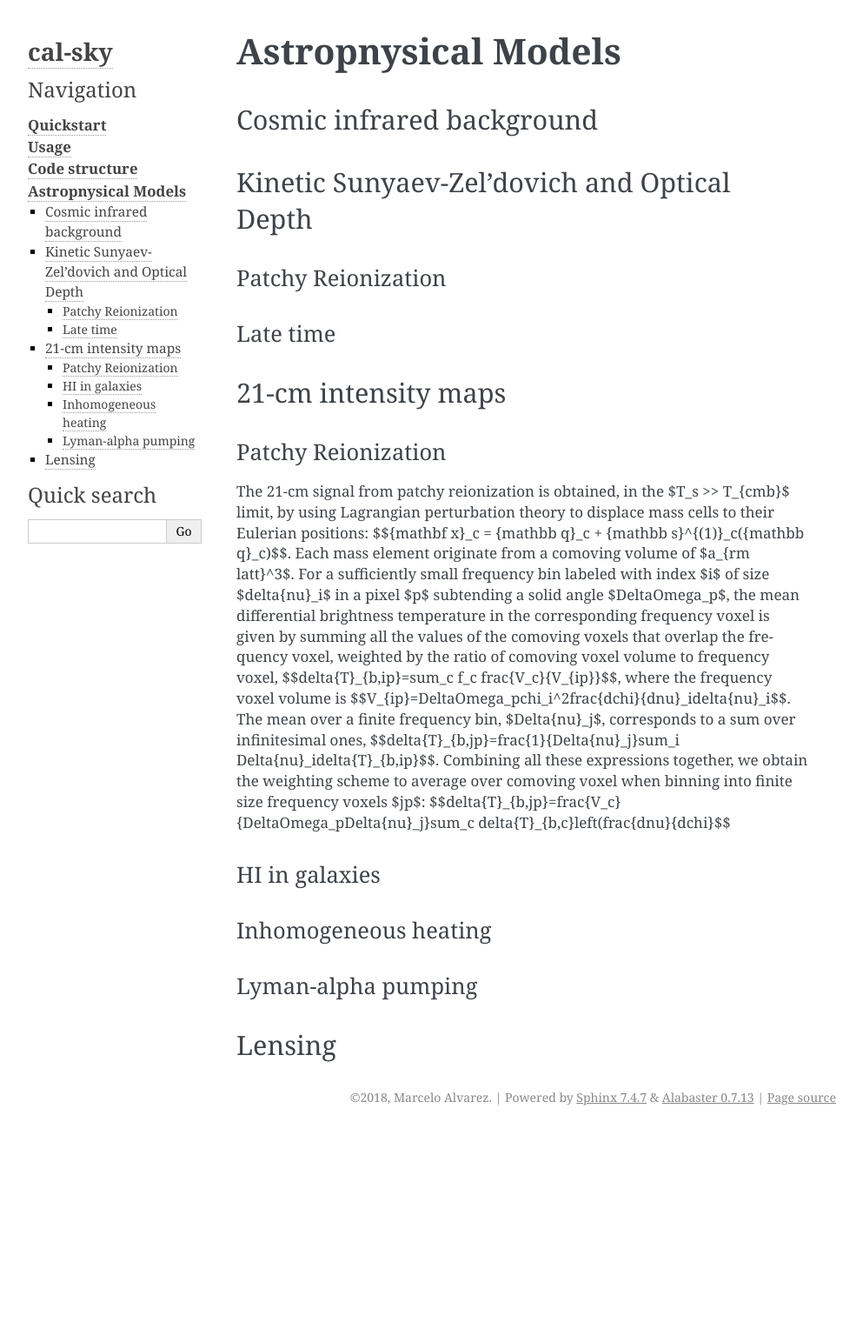
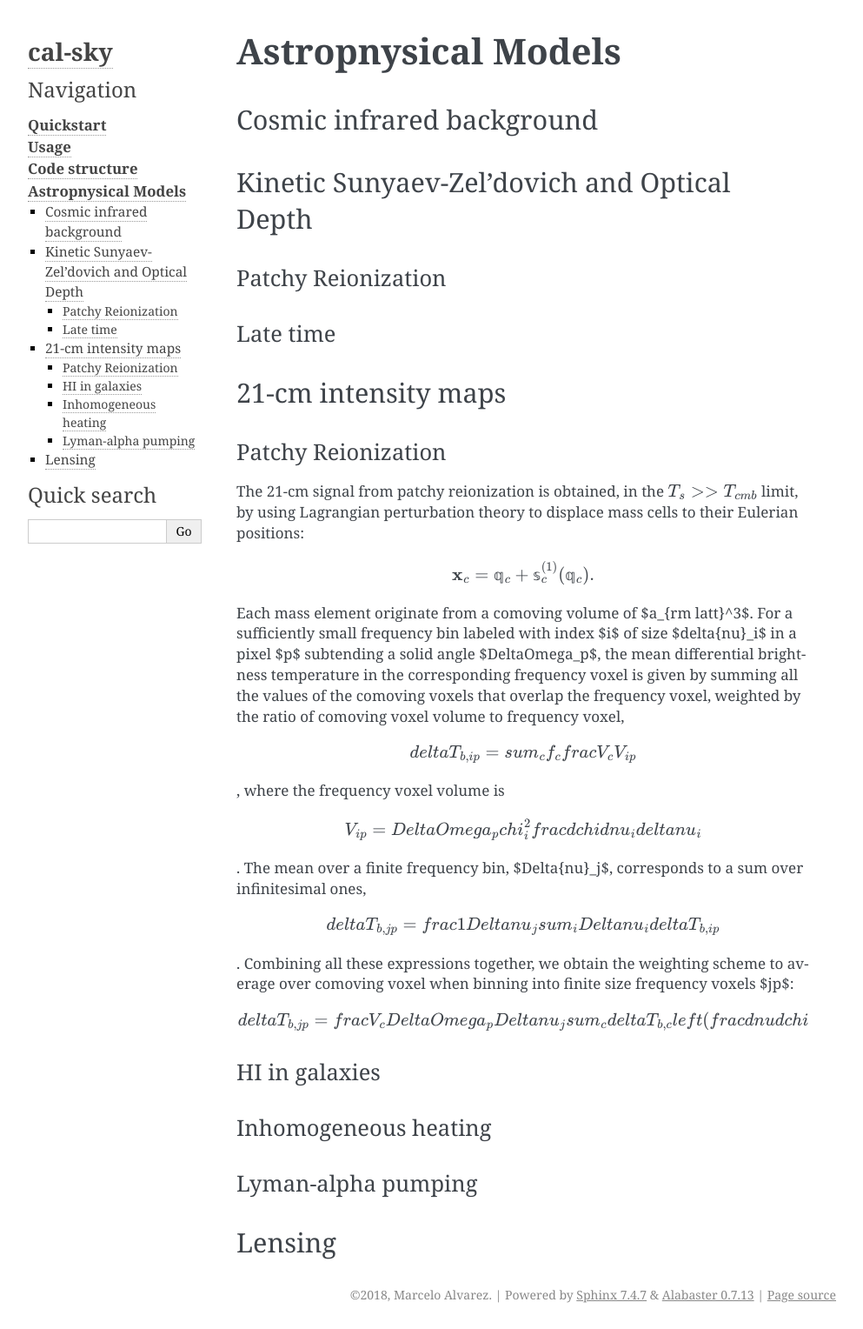
Before and after one commit to marcelo-alvarez/lpt-lc, a Sphinx documentation site: the page built from docs/astrophysics.rst, in a window 1280 px wide. Shown: the whole page at 87% size, without its empty margins (148-1141 px from the left). Built offline with Sphinx 7.4.7, drawn with Linux system fonts in a browser that asks for light colours; before the commit the page ends 1301 px from its top, so only the background shows below that; some of the changed lines change nothing that is shown.

Commit message:
lpt to 21cm

```diff
--- a/docs/astrophysics.rst
+++ b/docs/astrophysics.rst
@@ -27,9 +27,14 @@
 Patchy Reionization
 ''''''''''''''
 
-The 21-cm signal from patchy reionization is obtained, in the $T_s >> T_{cmb}$ limit, by using Lagrangian perturbation
+The 21-cm signal from patchy reionization is obtained, in the :math:`T_s >> T_{cmb}` limit, by using Lagrangian perturbation
 theory to displace mass cells to their Eulerian positions:
-$${\mathbf x}_c = {\mathbb q}_c + {\mathbb s}^{(1)}_c({\mathbb q}_c)$$.
+
+.. math::
+
+   {\mathbf x}_c = {\mathbb q}_c + {\mathbb s}^{(1)}_c({\mathbb q}_c).
+
+
 Each mass element originate from a comoving volume of $a_{\rm latt}^3$.
 For a sufficiently small frequency bin labeled with index $i$ of size $\delta{\nu}_i$
 in a pixel $p$ subtending a solid angle $\Delta\Omega_p$, the mean differential
```
